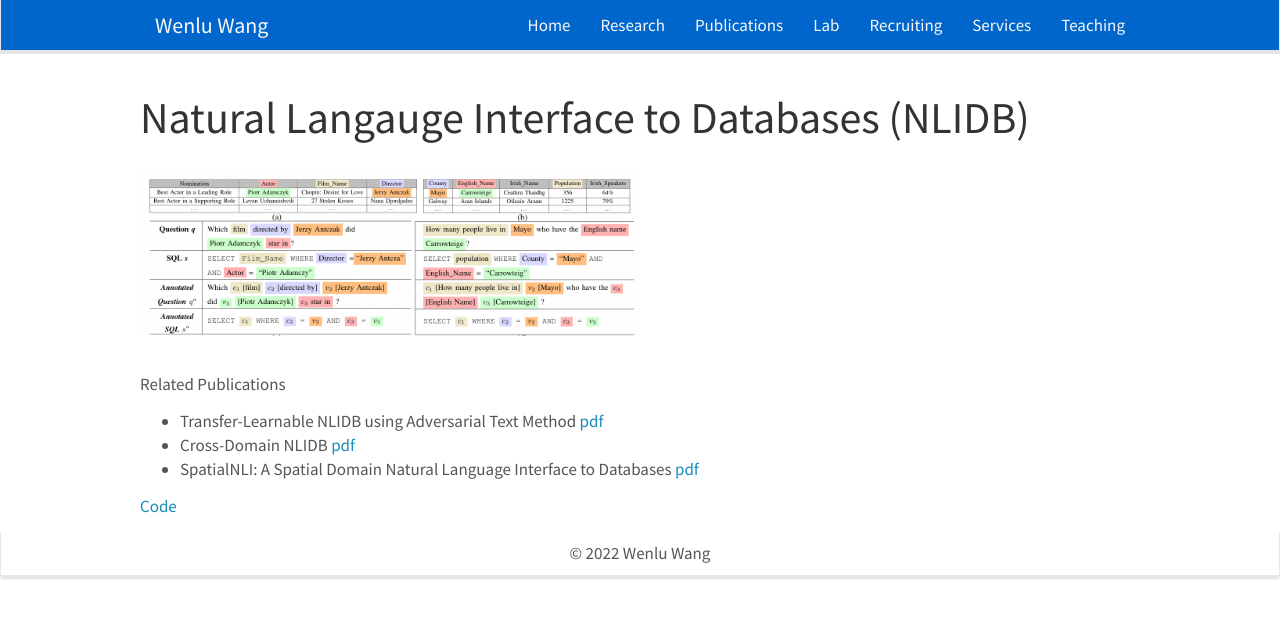
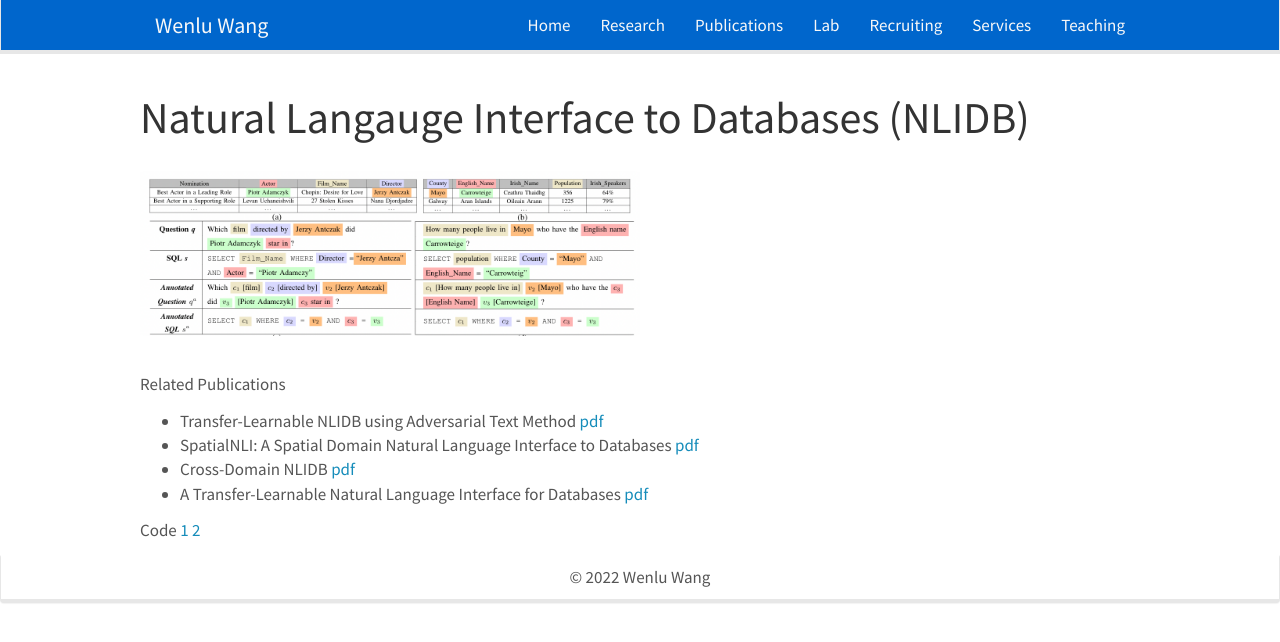
Before and after one commit to WENLU-W/WENLU-W.github.io, a Jekyll site: the page built from docs/_posts/2021-05-01-NLIDB.md, in a window 1280 px wide. Shown: the top 642 px of the page. Built offline with Jekyll 4.4.1, drawn with Linux system fonts in a browser that asks for light colours; nearby versions of some CDN libraries.

Commit message:
Update 2021-05-01-NLIDB.md

```diff
--- a/docs/_posts/2021-05-01-NLIDB.md
+++ b/docs/_posts/2021-05-01-NLIDB.md
@@ -9,7 +9,8 @@ categories: Project
 
 Related Publications
 - Transfer-Learnable NLIDB using Adversarial Text Method <a href="https://ieeexplore.ieee.org/abstract/document/9101534">pdf</a>
+- SpatialNLI: A Spatial Domain Natural Language Interface to Databases <a href="https://arxiv.org/abs/1908.10917">pdf</a>
 - Cross-Domain NLIDB <a href="http://ceur-ws.org/Vol-2399/paper14.pdf">pdf</a>
-- SpatialNLI: A Spatial Domain Natural Language Interface to Databases <a href="https://arxiv.org/abs/1908.10917">pdf</a>
+- A Transfer-Learnable Natural Language Interface for Databases <a href="https://arxiv.org/abs/1809.02649">pdf</a>
 
-[Code](https://github.com/VV123/NLIDB)
+Code [1](https://github.com/VV123/NLIDB) [2](https://github.com/jzl0166/SpatialNLI)
```
